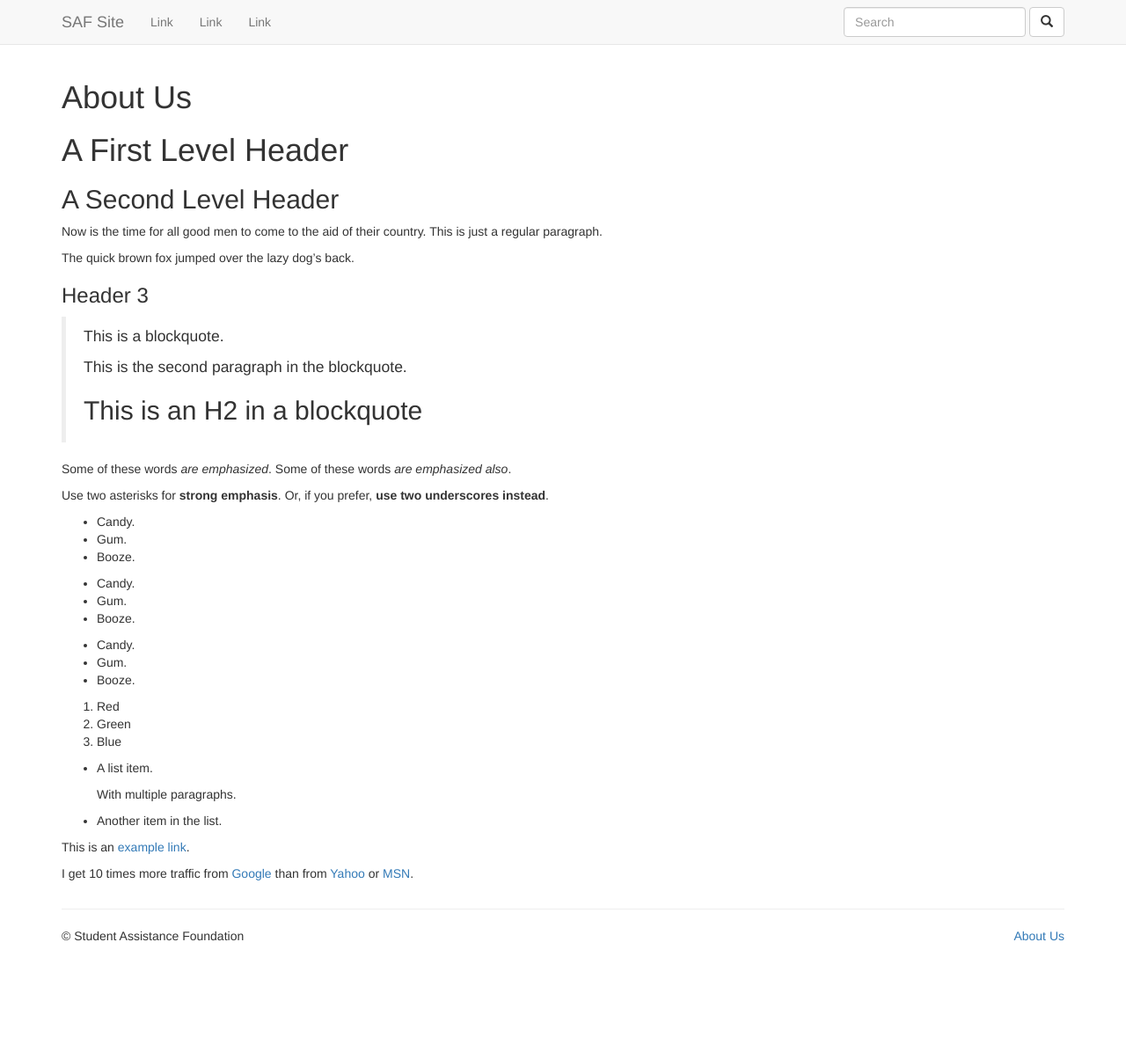
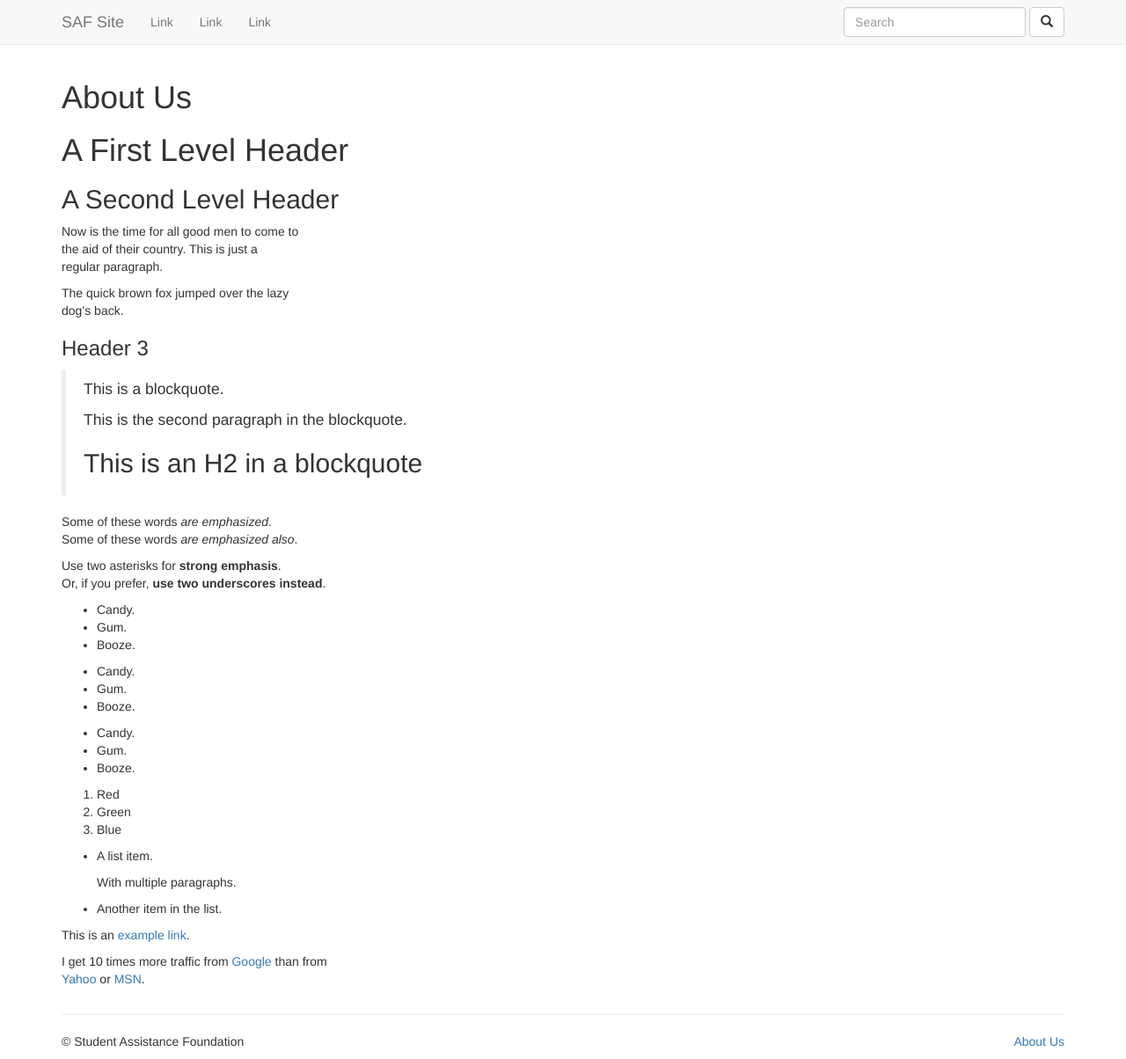
Before and after one commit to MHESAC/ghpages, a Jekyll site: the page built from about/index.md, in a window 1280 px wide. Shown: the whole page at 88% size. Built offline with Jekyll 4.4.1, drawn with Linux system fonts in a browser that asks for light colours; nearby versions of some CDN libraries; before the commit the page ends 1084 px from its top, so only the background shows below that; part of the change alters nothing that is shown.

```diff
--- a/_config.yml
+++ b/_config.yml
@@ -10,7 +10,6 @@ logo: icons/apple-touch-icon-180x180.png
 twitter:
   username: ??
 social:
-  type: Organization
   name: ??
   links:
     - https://twitter.com/??
@@ -19,20 +18,23 @@ social:
 
 # google_analytics_id: ??
 
-# Build settings
-gems:
-  - jekyll-sitemap
-  - jekyll-seo-tag
-
-markdown: kramdown
-timezone: US/Mountain
-
 # modify version numbers below when upgrading bootstrap
 # only the assets directory is needed from the bootstrap-sass download
 bootstrap-sass: bootstrap-sass-3.3.6
 sass:
   sass_dir: /bootstrap-sass-3.3.6/assets/stylesheets
   style: :compressed
+
+# Build settings
+gems:
+  - jekyll-sitemap
+  - jekyll-seo-tag
+
+kramdown:
+  input: GFM
+  hard_wrap: true
+
+timezone: US/Mountain
 
 exclude:
   - .rspec
```
